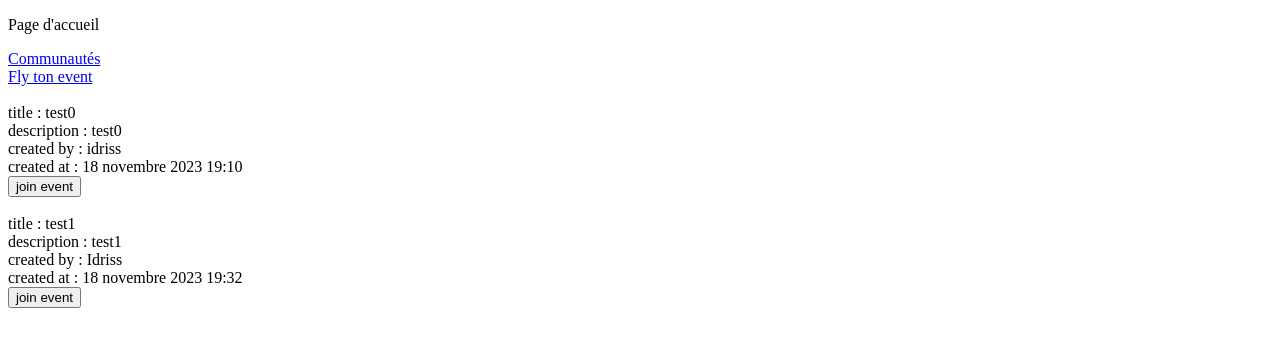
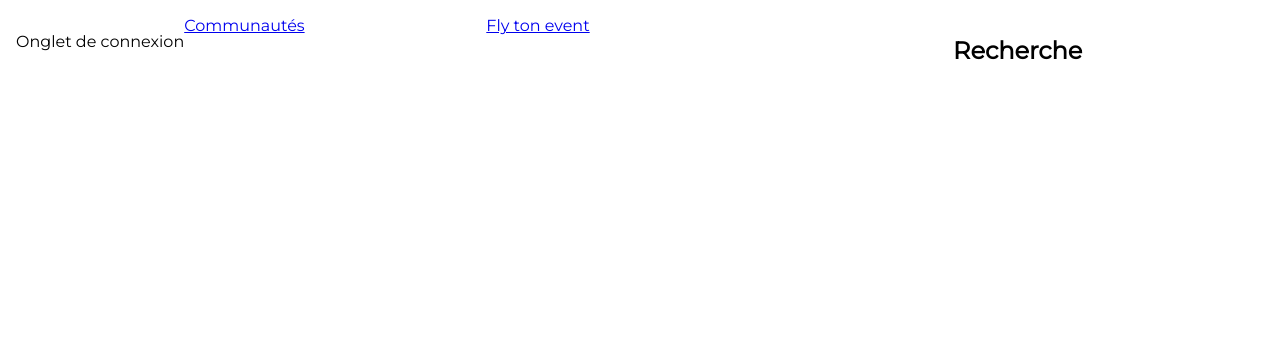
Before and after one commit to Idriss20032003/flyers, a Django app: template Flyers/Flow/templates/Flow/home.html in a window 1280 px wide. Shown: the top 347 px of the page. Run offline with Django 4.2, Linux system fonts and the light colour scheme; the template is opened without the code that fills it: values that come from a table or form of the project are taken from there, others are empty; data comes from the database, SQL or seed files in the repository.

Commit message:
Ajout du flux d'événements et 1ère mise en forme

```diff
--- /dev/null
+++ b/Flyers/Flow/static/Flow/css/home.css
@@ -0,0 +1,53 @@
+@import url('https://fonts.googleapis.com/css2?family=Montserrat&display=swap');
+
+body {
+    margin: auto;
+    padding: 16px;
+    font-family: 'Montserrat', sans-serif;
+}
+
+.accueil {
+    display: flex;
+    flex-direction: row;
+    flex-grow: 1;
+}
+
+.connexion {
+    display: flex;
+    flex-grow: 1;
+}
+
+.flux {
+    display: flex;
+    flex-direction: column;
+    flex-grow: 2;
+}
+
+.recherche {
+    display: flex;
+    flex-grow: 1;
+}
+
+.events_flow {
+    display: flex;
+    flex-direction: column;
+    /*flex: 1;*/
+	margin: 8px;
+    display: grid;
+    gap: 5px;
+}
+
+.events_flow img {
+	max-width: 200px;
+}
+
+.events_flow p {
+	margin-top: 4px;
+	margin-bottom: 4px;
+}
+
+.events_flow article {
+	border: 1px solid black;
+	padding: 4px;
+    border-radius: 5px;
+}
--- a/Flyers/Flow/templates/Flow/home.html
+++ b/Flyers/Flow/templates/Flow/home.html
@@ -3,44 +3,44 @@
 <!DOCTYPE html>
 <html>
 <head>
-    <title>Ma page HTML</title>
-    <!-- Inclusion du fichier JavaScript -->
+    <title>Flux</title>
+    <link href="{% static 'Flow/css/home.css' %}" rel="stylesheet" />
+    <script type="module" src="{% static 'Flow/js/display_events.js' %}"></script>
+    <script>var list_events = JSON.parse('{{ list_events|escapejs}}')</script>
 </head>
 <body>
-    <div>
-        <p> Page d'accueil</p>
+
+    <div class="accueil">
+        <div class="connexion">
+            <p>Onglet de connexion</p>
             {% if user.is_authenticated %}
-        <p> <a href="{% url 'GroupPage' %}">Communautés</a>
- </p>
+            <p> <a href="{% url 'GroupPage' %}">Communautés</a> </p>
             {% else %}
             <a href="{% url 'login' %}">Communautés</a>
             {% endif %}
+        </div>
 
-    </div>
+        <div class="flux">
 
             <div>
                 {% if user.is_authenticated %}
-        <p><a href="{% url 'create_event' %}">Fly ton event</a>
- </p>
+                <p><a href="{% url 'create_event' %}">Fly ton event</a></p>
                 {% else %}
                 <a href="{% url 'login' %}">Fly ton event</a>
                 {% endif %}
+            </div>
 
-        <div>
-            {% for event in events %}
-        <br>
-        <div>title : {{event.title}}</div>
-        <div>description : {{event.description}}</div>
-        <div>created by : {{event.created_by}}</div>
-        <div>created at : {{event.created_at}}</div>
-        <button id="join_event">join event</button>
-        <br>
-        {% endfor %}
-    </div>
+            <section class="events_flow">
+            </section>
             {% if user.is_authenticated %}
             <p> Vous êtes connectés. <a href= "{% url 'logout' %}">Se déconnecter</a>  </p>
             {% endif %}
         </div>
 
+        <div class="recherche">
+            <h2>Recherche</h2>
+        </div>
+    </div>
+
 </body>
 </html>
```
Also changed, not shown: Flyers/Flow/models.py (+2 -6 lines), Flyers/Flow/static/Flow/js/display_events.js (added, +47 -0 lines), Flyers/Flow/views.py (+3 -5 lines), README.md. Lines whose indentation alone changed are shown as unchanged.
